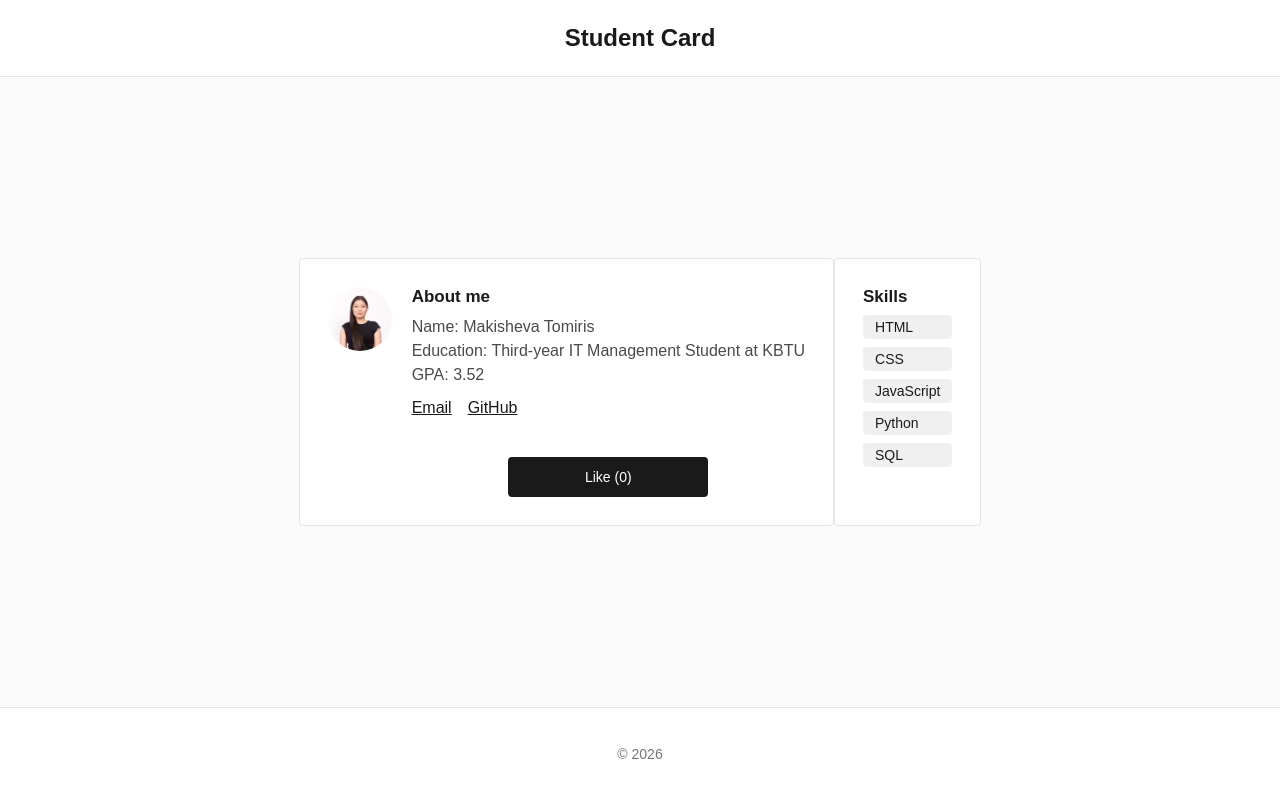
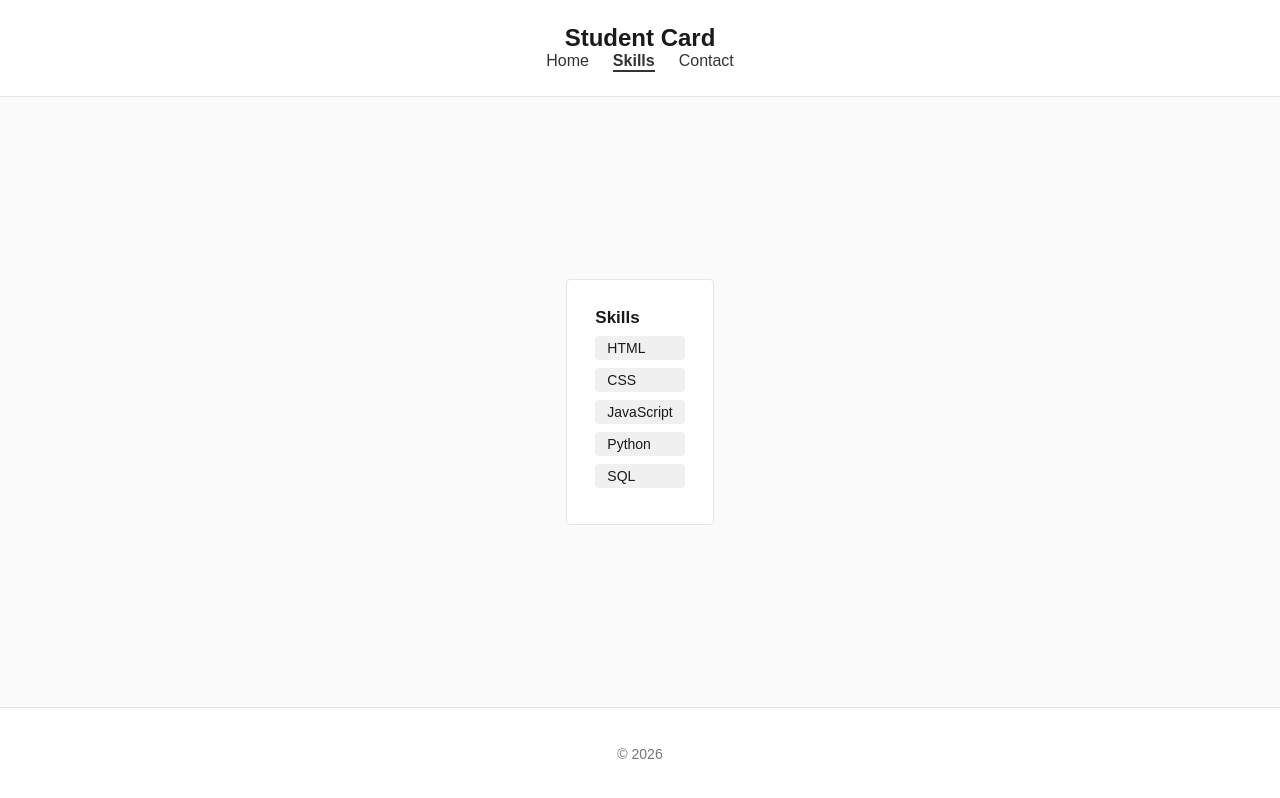
Before and after one commit to makishevat/iwamad-practice, a React (Vite) app: page /skills in a window 1280 px wide. Built offline with nearby package versions, Linux system fonts and the light colour scheme.

Commit message:
Part 1: routes, layout and pages

```diff
--- a/package.json
+++ b/package.json
@@ -11,7 +11,8 @@
   },
   "dependencies": {
     "react": "^19.2.8",
-    "react-dom": "^19.2.8"
+    "react-dom": "^19.2.8",
+    "react-router": "^8.4.0"
   },
   "devDependencies": {
     "@eslint/js": "^10.0.1",
--- a/src/App.tsx
+++ b/src/App.tsx
@@ -1,57 +1,20 @@
-import { Header } from "./components/Header";
-import { ProfileCard } from "./components/ProfileCard";
-import { Footer } from "./components/Footer";
-import { SkillItem } from "./components/SkillItem";
-
-type Skill = {
-  id: number;
-  label: string;
-};
-
-const skills: Skill[] = [
-  { id: 1, label: "HTML" },
-  { id: 2, label: "CSS" },
-  { id: 3, label: "JavaScript" },
-  { id: 4, label: "Python" },
-  { id: 5, label: "SQL" },
-];
+import { Routes, Route } from "react-router";
+import { Layout } from "./components/Layout";
+import { HomePage } from "./pages/HomePage";
+import { SkillsPage } from "./pages/SkillsPage";
+import { ContactPage } from "./pages/ContactPage";
+import { NotFoundPage } from "./pages/NotFoundPage";
 
 function App() {
   return (
-    <>
-      <Header title="Student Card" />
-
-      <main>
-        <div className="gallery">
-          <ProfileCard
-            name="Makisheva Tomiris"
-            education="Third-year IT Management Student at KBTU"
-            gpa="3.52"
-            avatarUrl="/Photo_Tomiris.jpg"
-            email="you@example.com"
-            githubUrl="https://github.com/yourusername"
-          />
-
-          <section className="card">
-            <div className="card-text">
-              <h2>Skills</h2>
-
-              {skills.length === 0 && <p>No skills added yet.</p>}
-
-              {skills.length > 0 && (
-                <ul className="skills-list">
-                  {skills.map((skill) => (
-                    <SkillItem key={skill.id} skill={skill} />
-                  ))}
-                </ul>
-              )}
-            </div>
-          </section>
-        </div>
-      </main>
-
-      <Footer year={2026} />
-    </>
+    <Routes>
+      <Route element={<Layout />}>
+        <Route index element={<HomePage />} />
+        <Route path="skills" element={<SkillsPage />} />
+        <Route path="contact" element={<ContactPage />} />
+        <Route path="*" element={<NotFoundPage />} />
+      </Route>
+    </Routes>
   );
 }
 
--- a/src/components/Header.tsx
+++ b/src/components/Header.tsx
@@ -1,3 +1,5 @@
+import { NavLink } from "react-router";
+
 type HeaderProps = {
   title: string;
 };
@@ -6,6 +8,11 @@
   return (
     <header>
       <h1>{title}</h1>
+      <nav>
+        <NavLink to="/" end>Home</NavLink>
+        <NavLink to="/skills">Skills</NavLink>
+        <NavLink to="/contact">Contact</NavLink>
+      </nav>
     </header>
   );
 }
--- /dev/null
+++ b/src/components/Layout.tsx
@@ -0,0 +1,15 @@
+import { Outlet } from "react-router";
+import { Header } from "./Header";
+import { Footer } from "./Footer";
+
+export function Layout() {
+  return (
+    <>
+      <Header title="Student Card" />
+      <main>
+        <Outlet />
+      </main>
+      <Footer year={2026} />
+    </>
+  );
+}
--- a/src/main.tsx
+++ b/src/main.tsx
@@ -1,9 +1,13 @@
 import { StrictMode } from 'react'
 import { createRoot } from 'react-dom/client'
+import { BrowserRouter } from 'react-router'
 import App from './App.tsx'
 import './style.css'
+
 createRoot(document.getElementById('root')!).render(
   <StrictMode>
-    <App />
+    <BrowserRouter basename={import.meta.env.BASE_URL}>
+      <App />
+    </BrowserRouter>
   </StrictMode>,
 )
--- /dev/null
+++ b/src/pages/ContactPage.tsx
@@ -0,0 +1,13 @@
+export function ContactPage() {
+  return (
+    <div className="gallery">
+      <section className="card">
+        <div className="card-text">
+          <h2>Contact</h2>
+          <p>Email: t_makisheva@kbtu.kz</p>
+          <p>GitHub: https://github.com/makishevat</p>
+        </div>
+      </section>
+    </div>
+  );
+}
--- /dev/null
+++ b/src/pages/HomePage.tsx
@@ -0,0 +1,16 @@
+import { ProfileCard } from "../components/ProfileCard";
+
+export function HomePage() {
+  return (
+    <div className="gallery">
+      <ProfileCard
+        name="Makisheva Tomiris"
+        education="Third-year IT Management Student at KBTU"
+        gpa="3.52"
+        avatarUrl="/Photo_Tomiris.jpg"
+        email="you@example.com"
+        githubUrl="https://github.com/yourusername"
+      />
+    </div>
+  );
+}
--- /dev/null
+++ b/src/pages/NotFoundPage.tsx
@@ -0,0 +1,14 @@
+import { Link } from "react-router";
+
+export function NotFoundPage() {
+  return (
+    <div className="gallery">
+      <section className="card">
+        <div className="card-text">
+          <h2>Page not found</h2>
+          <Link to="/">Back home</Link>
+        </div>
+      </section>
+    </div>
+  );
+}
--- /dev/null
+++ b/src/pages/SkillsPage.tsx
@@ -0,0 +1,36 @@
+import { SkillItem } from "../components/SkillItem";
+
+type Skill = {
+  id: number;
+  label: string;
+};
+
+const skills: Skill[] = [
+  { id: 1, label: "HTML" },
+  { id: 2, label: "CSS" },
+  { id: 3, label: "JavaScript" },
+  { id: 4, label: "Python" },
+  { id: 5, label: "SQL" },
+];
+
+export function SkillsPage() {
+  return (
+    <div className="gallery">
+      <section className="card">
+        <div className="card-text">
+          <h2>Skills</h2>
+
+          {skills.length === 0 && <p>No skills added yet.</p>}
+
+          {skills.length > 0 && (
+            <ul className="skills-list">
+              {skills.map((skill) => (
+                <SkillItem key={skill.id} skill={skill} />
+              ))}
+            </ul>
+          )}
+        </div>
+      </section>
+    </div>
+  );
+}
--- a/src/style.css
+++ b/src/style.css
@@ -148,3 +148,19 @@
     max-width: 320px;
   }
 }
+
+nav {
+  display: flex;
+  justify-content: center;
+  gap: 24px;
+}
+
+nav a {
+  text-decoration: none;
+  color: #333;
+}
+
+nav a.active {
+  font-weight: bold;
+  border-bottom: 2px solid currentColor;
+}
```
Also changed, not shown: 2 other files (tests, documents, lock files or other folders).
